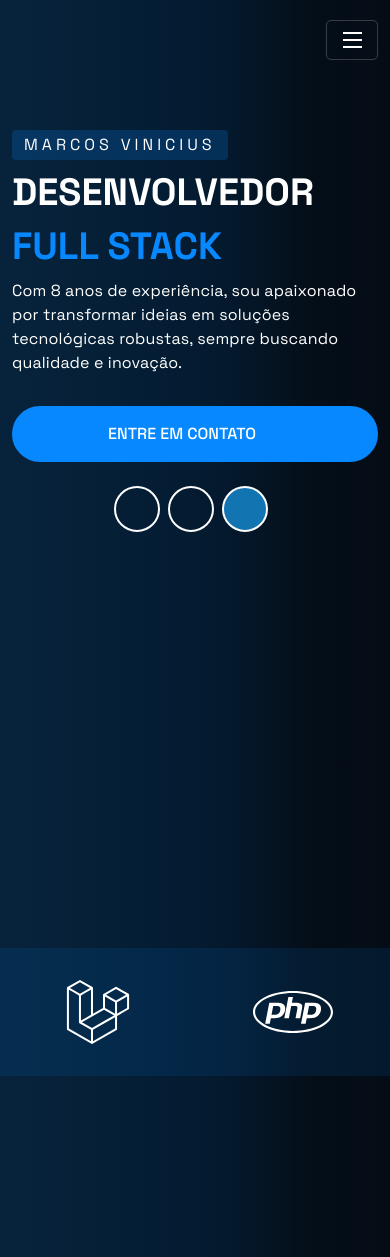
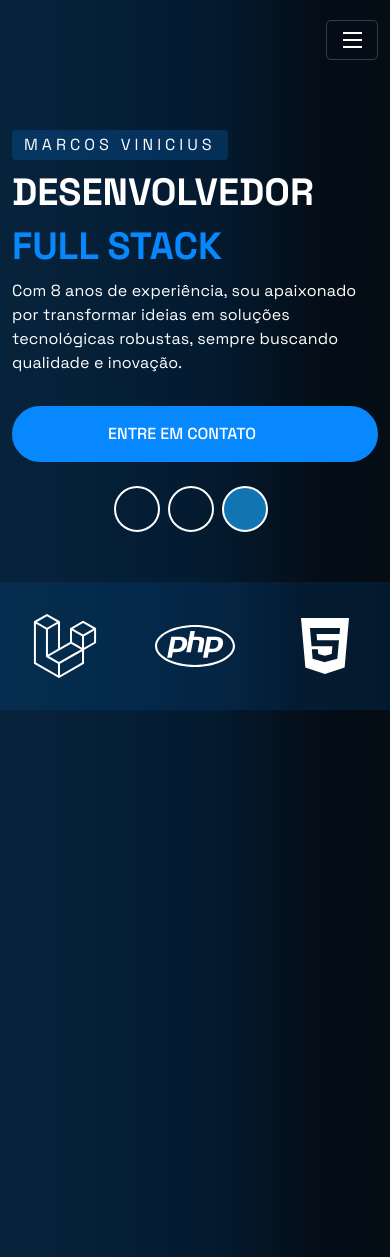
Before and after one commit to mkdev-2/portf-lio, a React (Create React App) app: page / in a window 390 px wide. Shown: the top 1257 px of the page. Built offline with nearby package versions, Linux system fonts and the light colour scheme; some icons are missing.

Commit message:
ocultar img

```diff
--- a/src/components/Brands.jsx
+++ b/src/components/Brands.jsx
@@ -38,13 +38,13 @@ export default function Brands({ data }) {
       {
         breakpoint: 600,
         settings: {
-          slidesToShow: 2,
+          slidesToShow: 3,
         },
       },
       {
         breakpoint: 480,
         settings: {
-          slidesToShow: 2,
+          slidesToShow: 3,
         },
       },
     ],
--- a/src/components/Hero.jsx
+++ b/src/components/Hero.jsx
@@ -69,7 +69,7 @@ export default function Hero({ data, socialData }) {
               </div>
             </div>
           </div>
-          <div className="col-lg-6">
+          <div className="col-lg-6 d-none d-lg-block">
             <div className="hs-banner">
               <img src={imgUrl} title alt="Admin" />
             </div>
```
